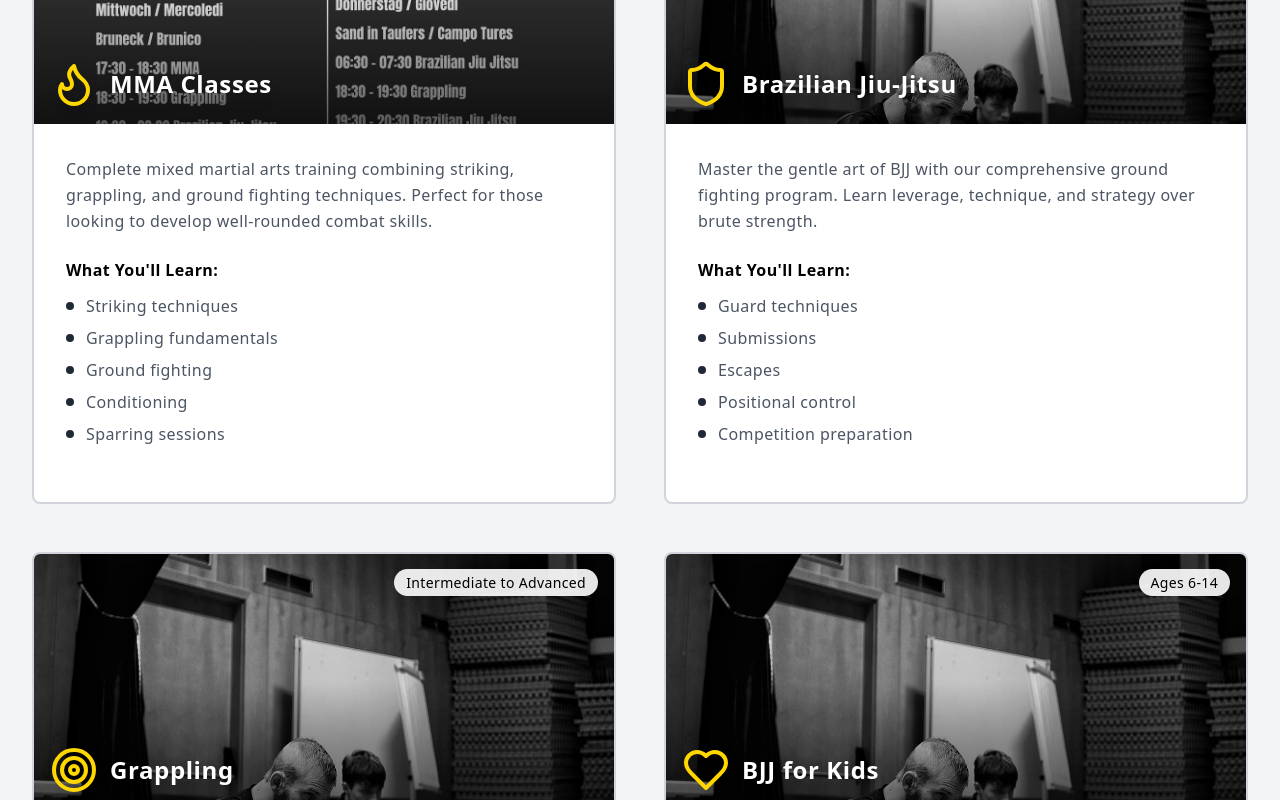
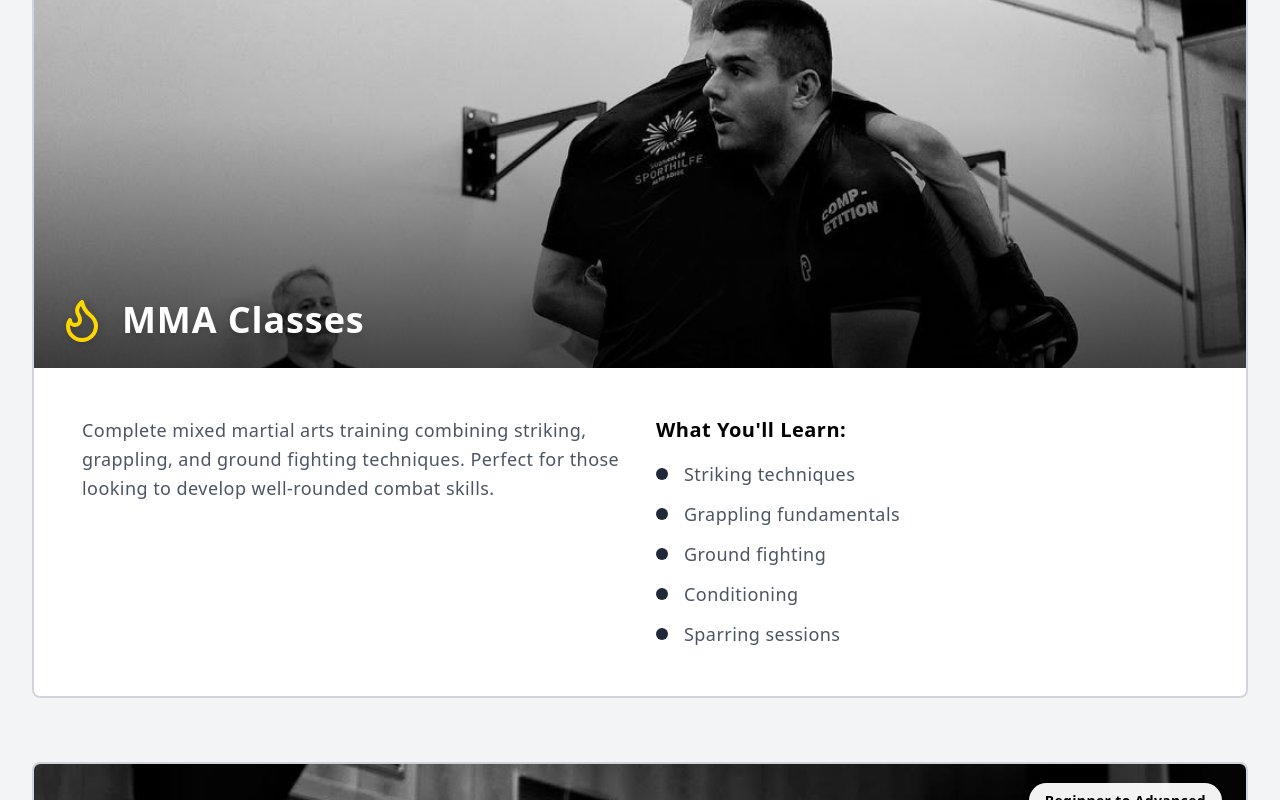
Before and after one commit to Leox-bot/SportAcademy, a React (Vite) app: page /classes in a window 1280 px wide. Shown: the part 620-1420 px from the top of the page. Built offline with nearby package versions, Linux system fonts and the light colour scheme.

Commit message:
Update classes with correct images and full-size display

```diff
--- a/src/pages/Classes.tsx
+++ b/src/pages/Classes.tsx
@@ -8,7 +8,7 @@ export default function Classes() {
       title: "MMA Classes",
       description: "Complete mixed martial arts training combining striking, grappling, and ground fighting techniques. Perfect for those looking to develop well-rounded combat skills.",
       icon: <Flame className="w-12 h-12" style={{ color: '#FFD700', filter: 'drop-shadow(2px 2px 4px rgba(0, 0, 0, 0.2))' }} />,
-      image: "/d6309e04-e42c-4a1f-ac84-09a85f5e1207.jpg",
+      image: "/ea4196af-93c9-4c00-942d-6f3ca5e06e8f.jpg",
       features: ["Striking techniques", "Grappling fundamentals", "Ground fighting", "Conditioning", "Sparring sessions"],
       level: "All Levels"
     },
@@ -16,7 +16,7 @@ export default function Classes() {
       title: "Brazilian Jiu-Jitsu",
       description: "Master the gentle art of BJJ with our comprehensive ground fighting program. Learn leverage, technique, and strategy over brute strength.",
       icon: <Shield className="w-12 h-12" style={{ color: '#FFD700', filter: 'drop-shadow(2px 2px 4px rgba(0, 0, 0, 0.2))' }} />,
-      image: "/1bbb3fa2-9687-490a-9fb6-bb49e05175c8.jpg",
+      image: "/8a6f6ad8-a194-433f-b64a-37452844d3fd.jpg",
       features: ["Guard techniques", "Submissions", "Escapes", "Positional control", "Competition preparation"],
       level: "Beginner to Advanced"
     },
@@ -24,7 +24,7 @@ export default function Classes() {
       title: "Grappling",
       description: "Develop your wrestling and submission skills in our intensive grappling sessions. Focus on takedowns, control, and submissions.",
       icon: <Target className="w-12 h-12" style={{ color: '#FFD700', filter: 'drop-shadow(2px 2px 4px rgba(0, 0, 0, 0.2))' }} />,
-      image: "/1bbb3fa2-9687-490a-9fb6-bb49e05175c8.jpg",
+      image: "/8a6f6ad8-a194-433f-b64a-37452844d3fd.jpg",
       features: ["Takedown techniques", "Wrestling fundamentals", "Submission grappling", "No-gi training", "Competition prep"],
       level: "Intermediate to Advanced"
     },
@@ -32,7 +32,7 @@ export default function Classes() {
       title: "BJJ for Kids",
       description: "Safe and fun Brazilian Jiu-Jitsu classes designed specifically for young athletes. Building confidence, discipline, and respect.",
       icon: <Heart className="w-12 h-12" style={{ color: '#FFD700', filter: 'drop-shadow(2px 2px 4px rgba(0, 0, 0, 0.2))' }} />,
-      image: "/1bbb3fa2-9687-490a-9fb6-bb49e05175c8.jpg",
+      image: "/c864b6fe-d0e2-4443-af35-a04b21d97739.jpg",
       features: ["Age-appropriate techniques", "Character development", "Anti-bullying skills", "Physical fitness", "Fun games and drills"],
       level: "Ages 6-14"
     },
@@ -40,7 +40,7 @@ export default function Classes() {
       title: "Grappling for Kids",
       description: "Build confidence, discipline, and physical fitness through youth grappling programs. Emphasis on safety and skill development.",
       icon: <Star className="w-12 h-12" style={{ color: '#FFD700', filter: 'drop-shadow(2px 2px 4px rgba(0, 0, 0, 0.2))' }} />,
-      image: "/1bbb3fa2-9687-490a-9fb6-bb49e05175c8.jpg",
+      image: "/8a6f6ad8-a194-433f-b64a-37452844d3fd.jpg",
       features: ["Basic wrestling moves", "Coordination drills", "Strength building", "Teamwork skills", "Safe training environment"],
       level: "Ages 8-16"
     },
@@ -48,7 +48,7 @@ export default function Classes() {
       title: "Wrestling",
       description: "Traditional wrestling techniques and conditioning for competitive athletes. Build strength, endurance, and technical proficiency.",
       icon: <Zap className="w-12 h-12" style={{ color: '#FFD700', filter: 'drop-shadow(2px 2px 4px rgba(0, 0, 0, 0.2))' }} />,
-      image: "/1bbb3fa2-9687-490a-9fb6-bb49e05175c8.jpg",
+      image: "/8a6f6ad8-a194-433f-b64a-37452844d3fd.jpg",
       features: ["Olympic wrestling", "Freestyle techniques", "Greco-Roman style", "Conditioning programs", "Competition training"],
       level: "All Levels"
     }
@@ -74,43 +74,47 @@ export default function Classes() {
       {/* Classes Grid */}
       <section className="py-20 bg-gray-100">
         <div className="max-w-7xl mx-auto px-4 sm:px-6 lg:px-8">
-          <div className="grid lg:grid-cols-2 gap-12">
+          <div className="space-y-16">
             {classes.map((classItem, index) => (
               <div key={index} className="bg-white border-2 border-gray-300 rounded-lg overflow-hidden hover:shadow-xl transition-all duration-300">
-                {/* Class Image */}
-                <div className="relative h-64 overflow-hidden">
+                {/* Full-width Class Image */}
+                <div className="relative h-96 md:h-[500px] overflow-hidden">
                   <img
                     src={classItem.image}
                     alt={classItem.title}
                     className="w-full h-full object-cover transition-transform duration-300 hover:scale-105"
                   />
-                  <div className="absolute inset-0 bg-gradient-to-t from-black/60 via-transparent to-transparent"></div>
-                  <div className="absolute bottom-4 left-4 flex items-center gap-3">
+                  <div className="absolute inset-0 bg-gradient-to-t from-black/70 via-black/20 to-transparent"></div>
+                  <div className="absolute bottom-6 left-6 flex items-center gap-4">
                     {classItem.icon}
-                    <h3 className="text-2xl font-bold text-white tracking-wide drop-shadow-lg">{classItem.title}</h3>
+                    <h3 className="text-3xl md:text-4xl font-bold text-white tracking-wide drop-shadow-lg">{classItem.title}</h3>
                   </div>
-                  <div className="absolute top-4 right-4">
-                    <span className="bg-white/90 text-black px-3 py-1 rounded-full text-sm font-medium tracking-wide">
+                  <div className="absolute top-6 right-6">
+                    <span className="bg-white/95 text-black px-4 py-2 rounded-full text-sm font-bold tracking-wide shadow-lg">
                       {classItem.level}
                     </span>
                   </div>
                 </div>
 
                 {/* Class Content */}
-                <div className="p-8">
-                  <p className="text-gray-600 mb-6 leading-relaxed tracking-wide">
+                <div className="p-8 md:p-12">
+                  <div className="grid md:grid-cols-2 gap-8">
+                    <div>
+                      <p className="text-gray-600 text-lg leading-relaxed tracking-wide mb-6">
                         {classItem.description}
                       </p>
-                  <div className="mb-6">
-                    <h4 className="font-bold text-black mb-3 tracking-wide">What You'll Learn:</h4>
-                    <ul className="space-y-2">
+                    </div>
+                    <div>
+                      <h4 className="font-bold text-black mb-4 text-xl tracking-wide">What You'll Learn:</h4>
+                      <ul className="space-y-3">
                         {classItem.features.map((feature, featureIndex) => (
-                        <li key={featureIndex} className="flex items-center text-gray-600 tracking-wide">
-                          <div className="w-2 h-2 bg-gray-800 rounded-full mr-3"></div>
+                          <li key={featureIndex} className="flex items-center text-gray-600 text-lg tracking-wide">
+                            <div className="w-3 h-3 bg-gray-800 rounded-full mr-4"></div>
                             {feature}
                           </li>
                         ))}
                       </ul>
+                    </div>
                   </div>
                 </div>
               </div>
```
Lines whose indentation alone changed are shown as unchanged.
